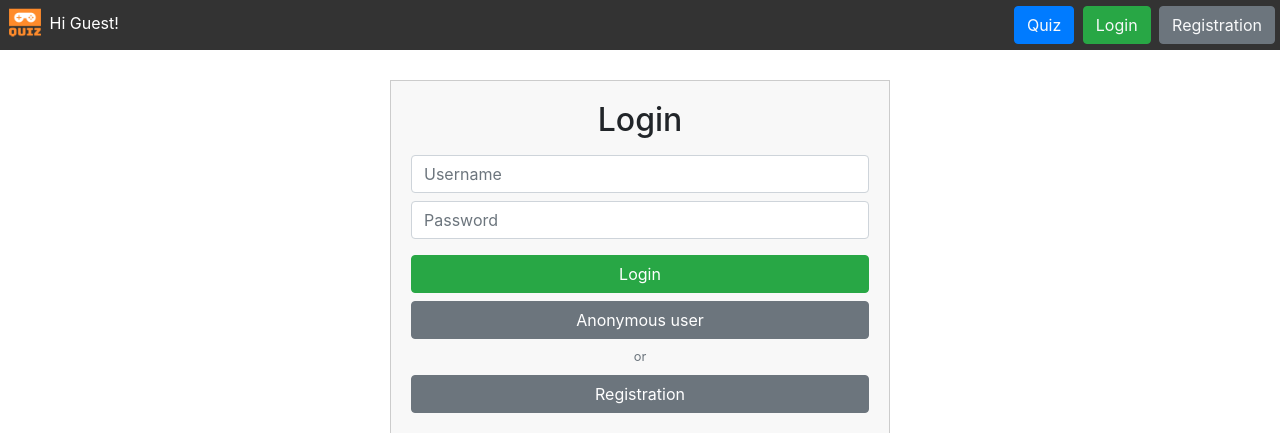
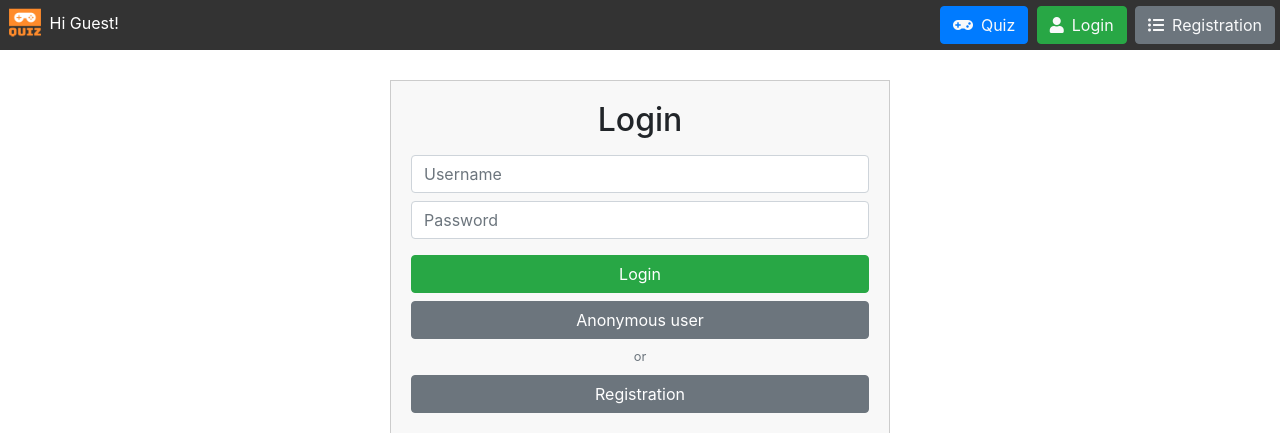
Before and after one commit to FrankN88/quiz-game, a Flask app: page / in a window 1280 px wide. Shown: the top 433 px of the page. Run offline with Flask 2, Linux system fonts and the light colour scheme; some libraries are stand-ins or nearby versions.

Commit message:
header.html - Integration of fontawesome

```diff
--- a/templates/header.html
+++ b/templates/header.html
@@ -25,6 +25,9 @@
     <!-- bootstrap style -->
     <link rel="stylesheet" href="https://cdn.jsdelivr.net/npm/bootstrap@4.6.0/dist/css/bootstrap.min.css" integrity="sha384-B0vP5xmATw1+K9KRQjQERJvTumQW0nPEzvF6L/Z6nronJ3oUOFUFpCjEUQouq2+l" crossorigin="anonymous">
 
+    <!-- fontawesome -->
+    <link rel="stylesheet" href="https://cdnjs.cloudflare.com/ajax/libs/font-awesome/5.15.4/css/all.min.css"crossorigin="anonymous">
+
     <!-- style css -->
     <link rel="stylesheet" href="{{ url_for('static', filename='css/style.css') }}">
 
@@ -46,22 +49,22 @@
 
         <div class="ml-auto">
             <!-- main menu -->
-            <a href="/quiz"><button type="button" class="btn btn-primary text-light mr-1">Quiz</button></a>
+            <a href="/quiz"><button type="button" class="btn btn-primary text-light mr-1"><i class="fas fa-gamepad mr-2"></i>Quiz</button></a>
 
             {% if session.get("username") %}
                 <!-- only for user logged -->
 
                 <!-- only for admins -->
-                <a href="/questions"><button type="button" class="btn btn-secondary text-light mr-1">Manage questions</button></a>
-                <a href="/users"><button type="button" class="btn btn-secondary text-light mr-1">Manage users</button></a>
+                <a href="/questions"><button type="button" class="btn btn-secondary text-light mr-1"><i class="fas fa-question mr-2"></i>Manage questions</button></a>
+                <a href="/users"><button type="button" class="btn btn-secondary text-light mr-1"><i class="fas fa-users mr-2"></i>Manage users</button></a>
 
                 <!-- all users logged -->
-                <a href="/logout"><button type="button" class="btn btn-danger text-light mr-1">Logout</button></a>
+                <a href="/logout"><button type="button" class="btn btn-danger text-light mr-1"><i class="fas fa-sign-out-alt mr-2"></i>Logout</button></a>
 
             {% else %}
                 <!-- only for guests -->
-                <a href="/"><button type="button" class="btn btn-success text-light mr-1">Login</button></a>
-                <a href="/registration"><button type="button" class="btn btn-secondary text-light">Registration</button></a>
+                <a href="/"><button type="button" class="btn btn-success text-light mr-1"><i class="fas fa-user mr-2"></i>Login</button></a>
+                <a href="/registration"><button type="button" class="btn btn-secondary text-light"><i class="fas fa-list-ul mr-2"></i>Registration</button></a>
 
             {% endif %}
         </div>
```
